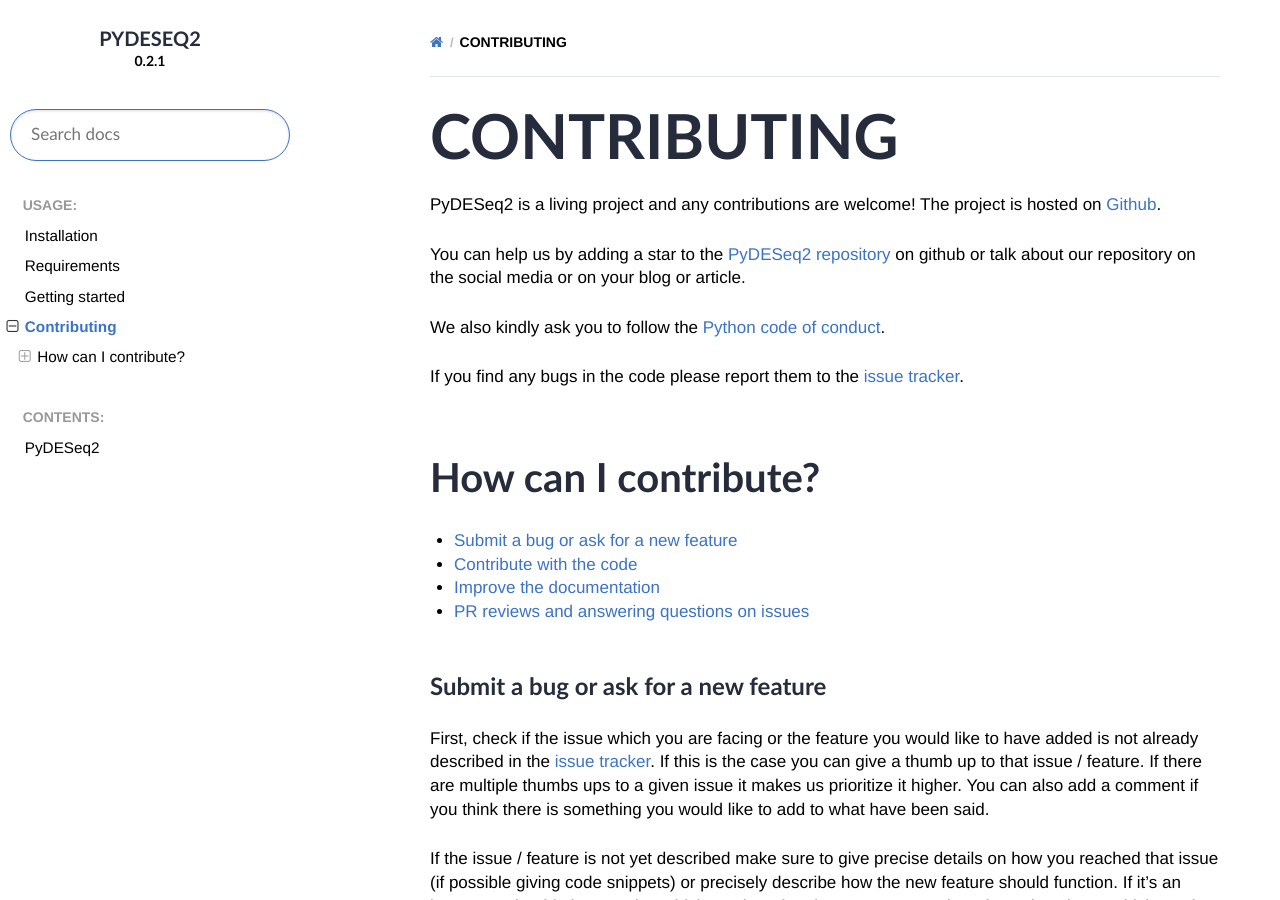
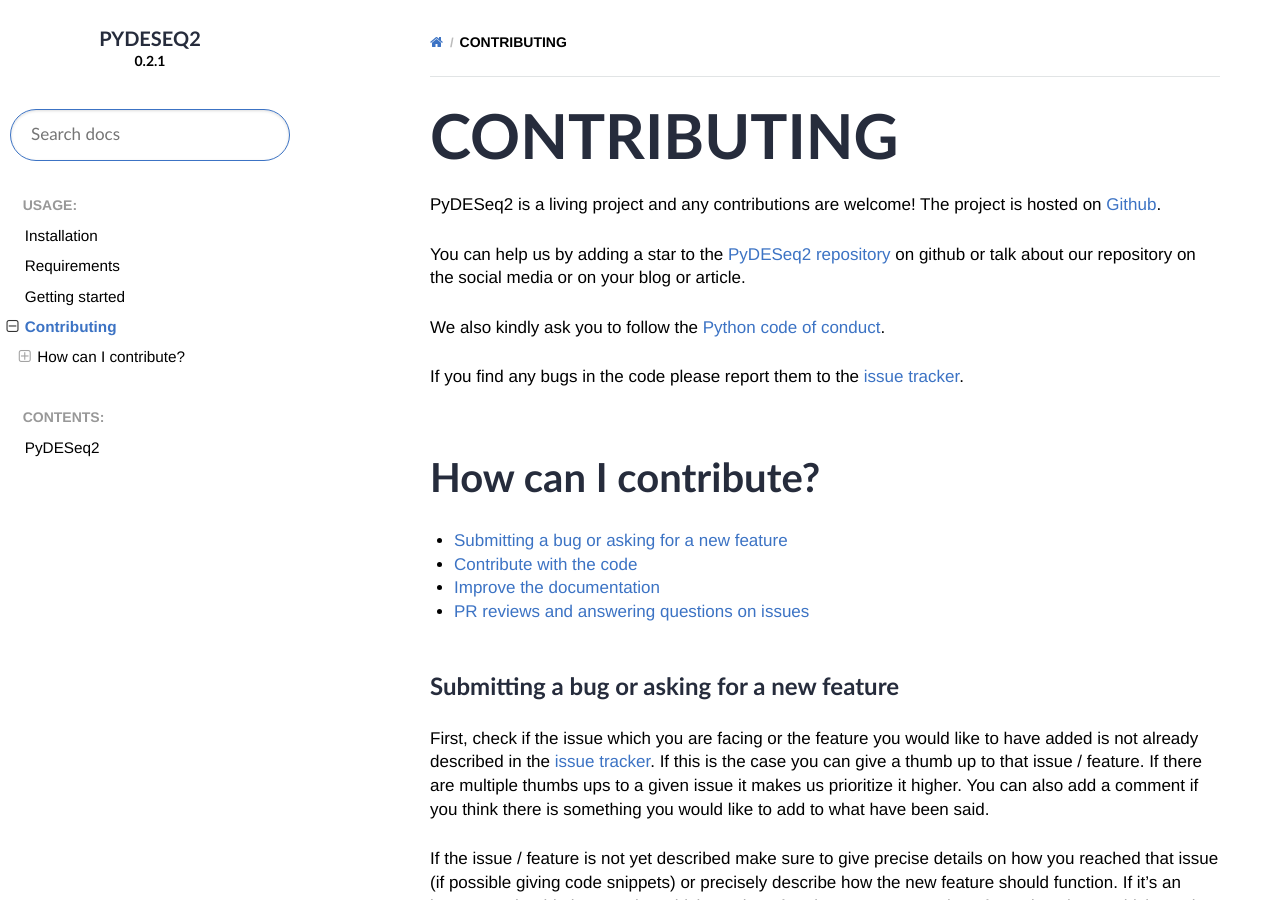
Before and after one commit to owkin/PyDESeq2, a Sphinx documentation site: the page built from docs/source/usage/contributing.rst, in a window 1280 px wide and 900 px high. Built offline with Sphinx 7.4.7 and the Read the Docs theme 2.0.0, drawn with Linux system fonts in a browser that asks for light colours; some web fonts are replaced.

Commit message:
Update docs/source/usage/contributing.rst
Co-authored-by: Boris Muzellec <BorisMuzellec@users.noreply.github.com>

```diff
--- a/docs/source/usage/contributing.rst
+++ b/docs/source/usage/contributing.rst
@@ -21,7 +21,7 @@
 
 .. _bug:
 
-Submit a bug or ask for a new feature
+Submitting a bug or asking for a new feature
 ^^^^^^^^^^^^^^^^^^^^^^^^^^^^^^^^^^^^^
 
 First, check if the issue which you are facing or the feature you would like to
```
